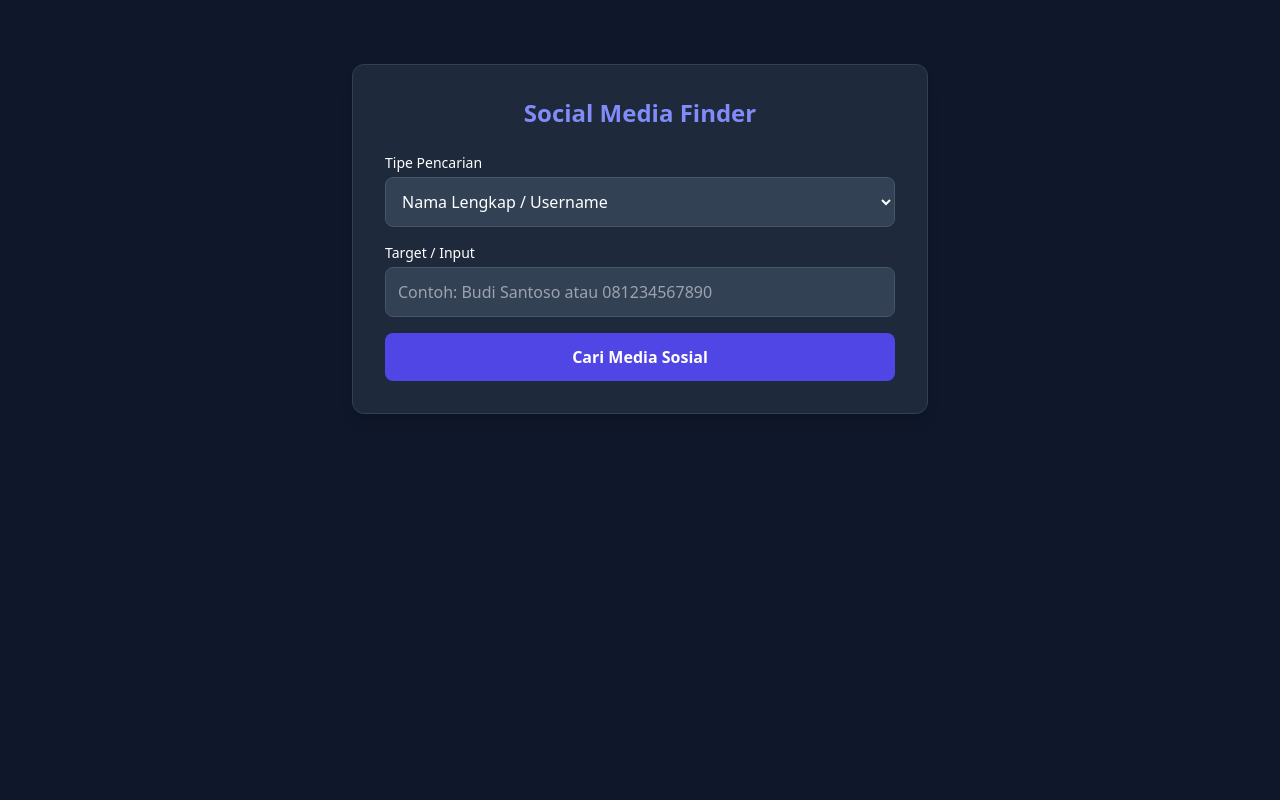
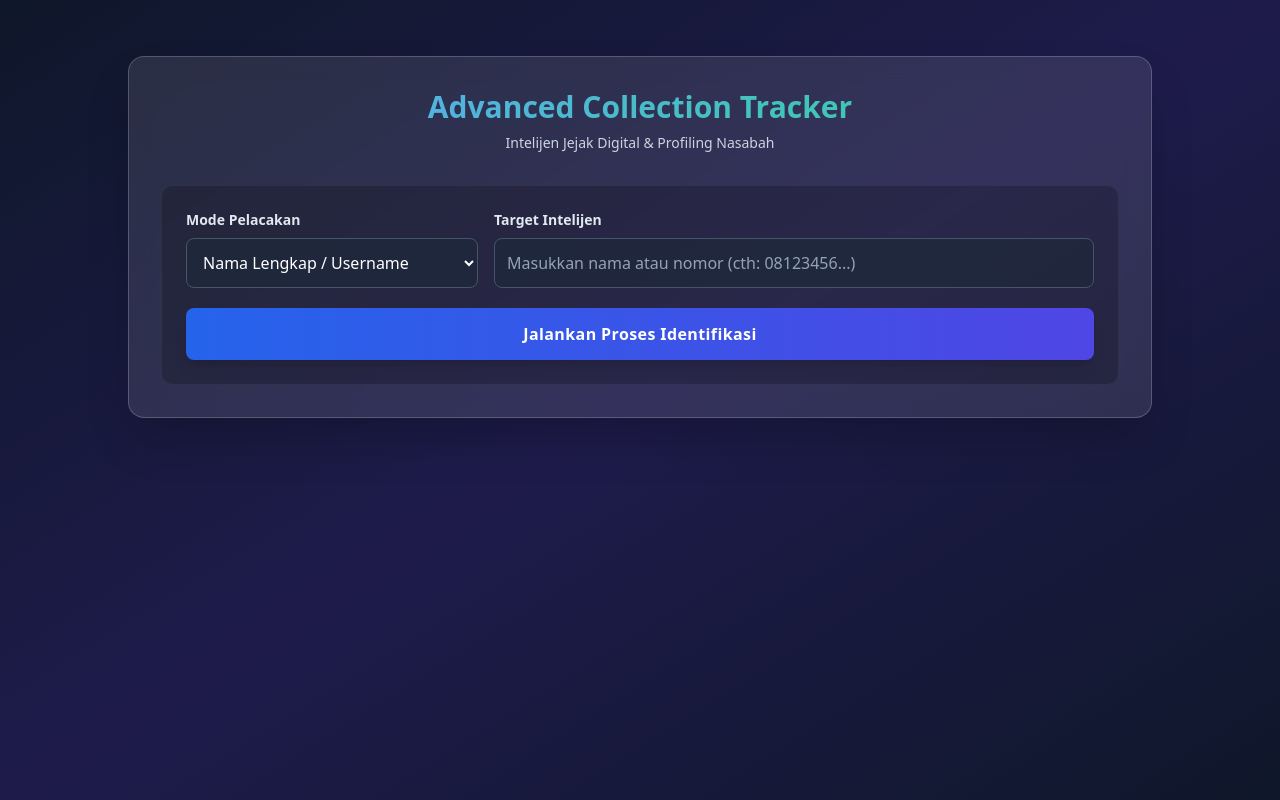
Before and after one commit to Rafiakbar10/trackingfi, a Flask app: page / in a window 1280 px wide. Run offline with Flask 3, Linux system fonts and the light colour scheme; some libraries are stand-ins or nearby versions.

Commit message:
Update index.html

```diff
--- a/templates/index.html
+++ b/templates/index.html
@@ -3,38 +3,74 @@
 <head>
     <meta charset="UTF-8">
     <meta name="viewport" content="width=device-width, initial-scale=1.0">
-    <title>Social Media Tracker</title>
+    <title>Advanced OSINT Tracker</title>
     <script src="https://cdn.tailwindcss.com"></script>
 </head>
-<body class="bg-slate-900 text-white min-h-screen p-6 flex flex-col items-center">
-    <div class="max-w-xl w-full bg-slate-800 p-8 rounded-xl shadow-lg mt-10 border border-slate-700">
-        <h1 class="text-2xl font-bold text-center text-indigo-400 mb-6">Social Media Finder</h1>
+<body class="bg-gradient-to-br from-slate-900 via-indigo-950 to-slate-900 text-white min-h-screen p-6 font-sans">
+    <!-- UI Glassmorphism -->
+    <div class="max-w-5xl mx-auto bg-white/10 backdrop-blur-md border border-white/20 p-8 rounded-2xl shadow-2xl mt-8">
 
-        <form method="POST" class="space-y-4">
-            <div>
-                <label class="block text-sm font-medium mb-1">Tipe Pencarian</label>
-                <select name="query_type" class="w-full p-3 rounded-lg bg-slate-700 border border-slate-600 focus:outline-none focus:border-indigo-500">
-                    <option value="name">Nama Lengkap / Username</option>
-                    <option value="phone">Nomor HP</option>
-                </select>
+        <div class="mb-8 text-center">
+            <h1 class="text-3xl font-extrabold text-transparent bg-clip-text bg-gradient-to-r from-blue-400 to-emerald-400 mb-2">
+                Advanced Collection Tracker
+            </h1>
+            <p class="text-slate-300 text-sm">Intelijen Jejak Digital & Profiling Nasabah</p>
+        </div>
+
+        <form method="POST" class="space-y-5 bg-black/20 p-6 rounded-xl border border-white/5">
+            <div class="grid grid-cols-1 md:grid-cols-3 gap-4">
+                <div class="col-span-1">
+                    <label class="block text-sm font-semibold mb-2 text-slate-200">Mode Pelacakan</label>
+                    <select name="query_type" class="w-full p-3 rounded-lg bg-slate-800/80 border border-slate-600 focus:outline-none focus:ring-2 focus:ring-blue-500 text-white">
+                        <option value="name" {% if query_type == 'name' %}selected{% endif %}>Nama Lengkap / Username</option>
+                        <option value="phone" {% if query_type == 'phone' %}selected{% endif %}>Nomor Handphone</option>
+                    </select>
+                </div>
+                <div class="col-span-1 md:col-span-2">
+                    <label class="block text-sm font-semibold mb-2 text-slate-200">Target Intelijen</label>
+                    <input type="text" name="query" value="{{ query }}" placeholder="Masukkan nama atau nomor (cth: 08123456...)" required class="w-full p-3 rounded-lg bg-slate-800/80 border border-slate-600 focus:outline-none focus:ring-2 focus:ring-blue-500 text-white placeholder-slate-400">
+                </div>
             </div>
-
-            <div>
-                <label class="block text-sm font-medium mb-1">Target / Input</label>
-                <input type="text" name="query" placeholder="Contoh: Budi Santoso atau 081234567890" required class="w-full p-3 rounded-lg bg-slate-700 border border-slate-600 focus:outline-none focus:border-indigo-500">
-            </div>
-
-            <button type="submit" class="w-full bg-indigo-600 hover:bg-indigo-500 py-3 rounded-lg font-semibold transition">Cari Media Sosial</button>
+            <button type="submit" class="w-full bg-gradient-to-r from-blue-600 to-indigo-600 hover:from-blue-500 hover:to-indigo-500 py-3.5 rounded-lg font-bold tracking-wide transition-all shadow-lg hover:shadow-blue-500/30">
+                Jalankan Proses Identifikasi
+            </button>
         </form>
 
-        {% if results %}
-        <div class="mt-8 border-t border-slate-700 pt-6">
-            <h2 class="text-lg font-semibold mb-4">Hasil Tautan Profil untuk: <span class="text-indigo-400">{{ query }}</span></h2>
-            <div class="space-y-3">
-                {% for item in results %}
-                <div class="flex items-center justify-between bg-slate-700 p-3 rounded-lg">
-                    <span class="font-medium">{{ item.platform }}</span>
-                    <a href="{{ item.link }}" target="_blank" class="text-xs bg-indigo-500 hover:bg-indigo-400 text-white py-1.5 px-3 rounded-md transition">Buka Tautan</a>
+        {% if query %}
+        <div class="mt-10 border-t border-white/10 pt-8">
+            <h2 class="text-xl font-bold mb-6 flex items-center gap-2">
+                <span class="w-2 h-6 bg-blue-500 rounded-full inline-block"></span>
+                Hasil Analisis Target: <span class="text-emerald-400">"{{ query }}"</span>
+            </h2>
+
+            <!-- Tombol Direct WhatsApp Jika Input Adalah Nomor -->
+            {% if wa_link %}
+            <div class="mb-8 bg-emerald-900/40 border border-emerald-500/30 p-5 rounded-xl flex flex-col md:flex-row items-center justify-between gap-4">
+                <div>
+                    <h3 class="text-emerald-400 font-bold text-lg">Jalur Komunikasi Ditemukan!</h3>
+                    <p class="text-sm text-slate-300">Nomor ini dapat dihubungi langsung via WhatsApp tanpa perlu menyimpan kontak.</p>
+                </div>
+                <a href="{{ wa_link }}" target="_blank" class="px-6 py-3 bg-emerald-600 hover:bg-emerald-500 text-white font-bold rounded-lg transition-colors shadow-lg whitespace-nowrap">
+                    Buka Chat WhatsApp
+                </a>
+            </div>
+            {% endif %}
+
+            <!-- Grid Hasil Pencarian Berdasarkan Kategori -->
+            <div class="grid grid-cols-1 md:grid-cols-2 gap-6">
+                {% for category, platforms in results.items() %}
+                <div class="bg-black/20 p-5 rounded-xl border border-white/5">
+                    <h3 class="text-blue-300 font-bold mb-4 border-b border-white/10 pb-2">{{ category }}</h3>
+                    <div class="space-y-2">
+                        {% for item in platforms %}
+                        <div class="flex items-center justify-between hover:bg-white/5 p-2 rounded-lg transition-colors group">
+                            <span class="text-slate-300 group-hover:text-white transition-colors">{{ item.name }}</span>
+                            <a href="{{ item.link }}" target="_blank" class="text-xs bg-slate-700 hover:bg-blue-600 text-white py-1.5 px-4 rounded-md transition-all shadow-sm">
+                                Lacak
+                            </a>
+                        </div>
+                        {% endfor %}
+                    </div>
                 </div>
                 {% endfor %}
             </div>
```
